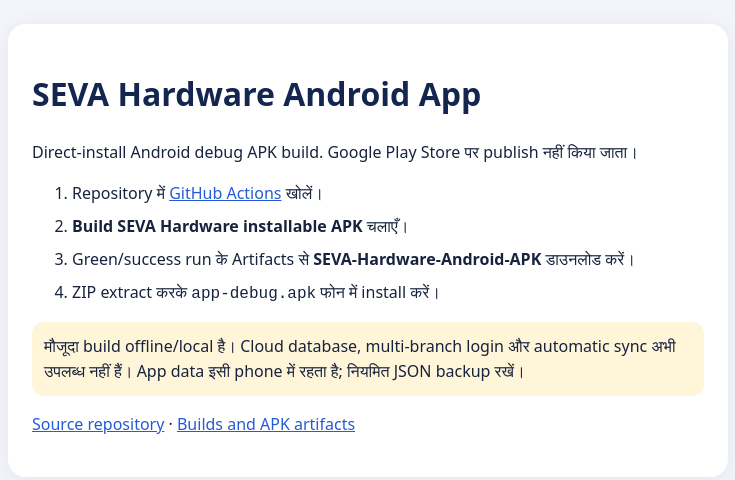
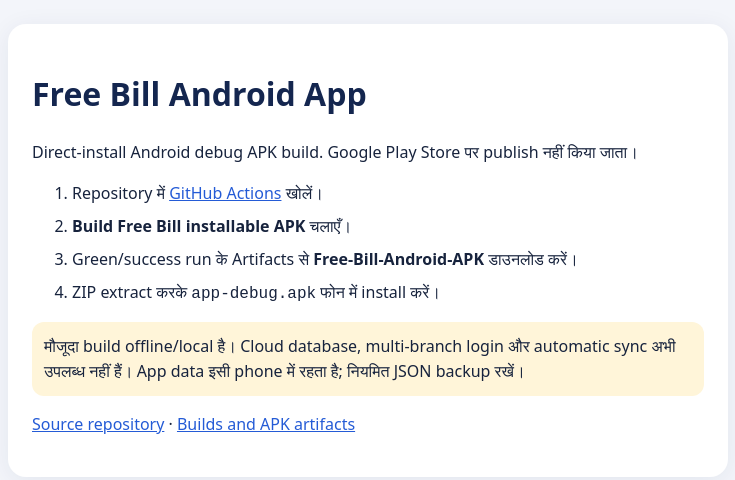
Before and after one commit to 007dhiraj/seva-hardware-app, a website: page index.html in a window 1280 px wide. Shown: the whole page, without its empty margins (272-1007 px from the left). Drawn offline with Linux system fonts and the light colour scheme.

Commit message:
Rename APK landing page to Free Bill

```diff
--- a/index.html
+++ b/index.html
@@ -4,7 +4,7 @@
 <meta charset="utf-8">
 <meta name="viewport" content="width=device-width,initial-scale=1">
 <meta name="theme-color" content="#14264f">
-<title>SEVA Hardware — Android APK</title>
+<title>Free Bill — Android APK</title>
 <style>
 body{font:16px system-ui,Arial,sans-serif;max-width:720px;margin:0 auto;padding:24px;background:#f3f5fa;color:#17233d;line-height:1.55}
 main{background:#fff;border-radius:18px;padding:24px;box-shadow:0 4px 24px #14264f12}
@@ -12,9 +12,9 @@ h1{color:#14264f}a{color:#245bd6}li{margin:8px 0}.note{background:#fff5d9;border
 </style>
 </head>
 <body><main>
-<h1>SEVA Hardware Android App</h1>
+<h1>Free Bill Android App</h1>
 <p>Direct-install Android debug APK build. Google Play Store पर publish नहीं किया जाता।</p>
-<ol><li>Repository में <a href="https://github.com/007dhiraj/seva-hardware-app/actions">GitHub Actions</a> खोलें।</li><li><b>Build SEVA Hardware installable APK</b> चलाएँ।</li><li>Green/success run के Artifacts से <b>SEVA-Hardware-Android-APK</b> डाउनलोड करें।</li><li>ZIP extract करके <code>app-debug.apk</code> फोन में install करें।</li></ol>
+<ol><li>Repository में <a href="https://github.com/007dhiraj/seva-hardware-app/actions">GitHub Actions</a> खोलें।</li><li><b>Build Free Bill installable APK</b> चलाएँ।</li><li>Green/success run के Artifacts से <b>Free-Bill-Android-APK</b> डाउनलोड करें।</li><li>ZIP extract करके <code>app-debug.apk</code> फोन में install करें।</li></ol>
 <p class="note">मौजूदा build offline/local है। Cloud database, multi-branch login और automatic sync अभी उपलब्ध नहीं हैं। App data इसी phone में रहता है; नियमित JSON backup रखें।</p>
 <p><a href="https://github.com/007dhiraj/seva-hardware-app">Source repository</a> · <a href="https://github.com/007dhiraj/seva-hardware-app/actions">Builds and APK artifacts</a></p>
 </main></body></html>
```
